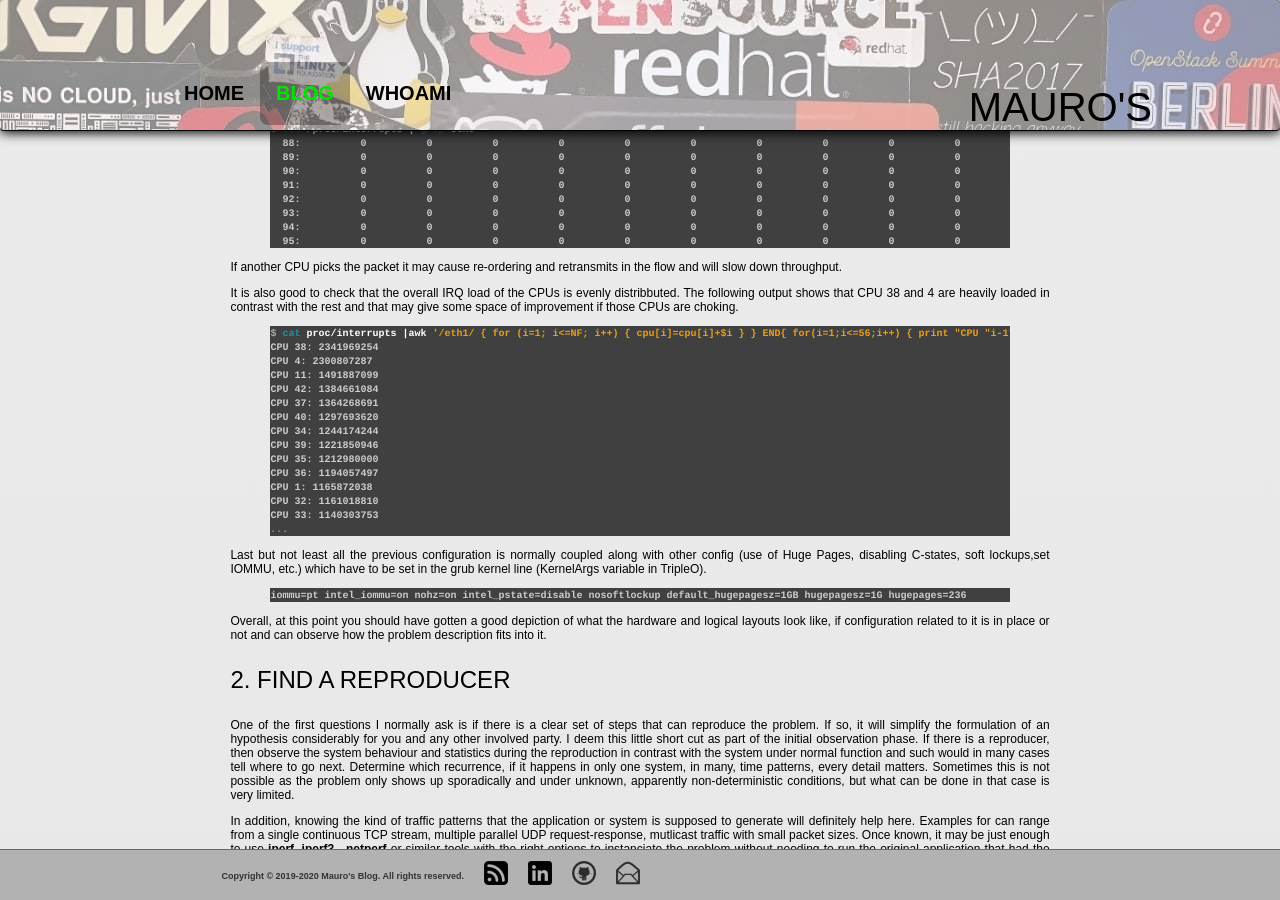
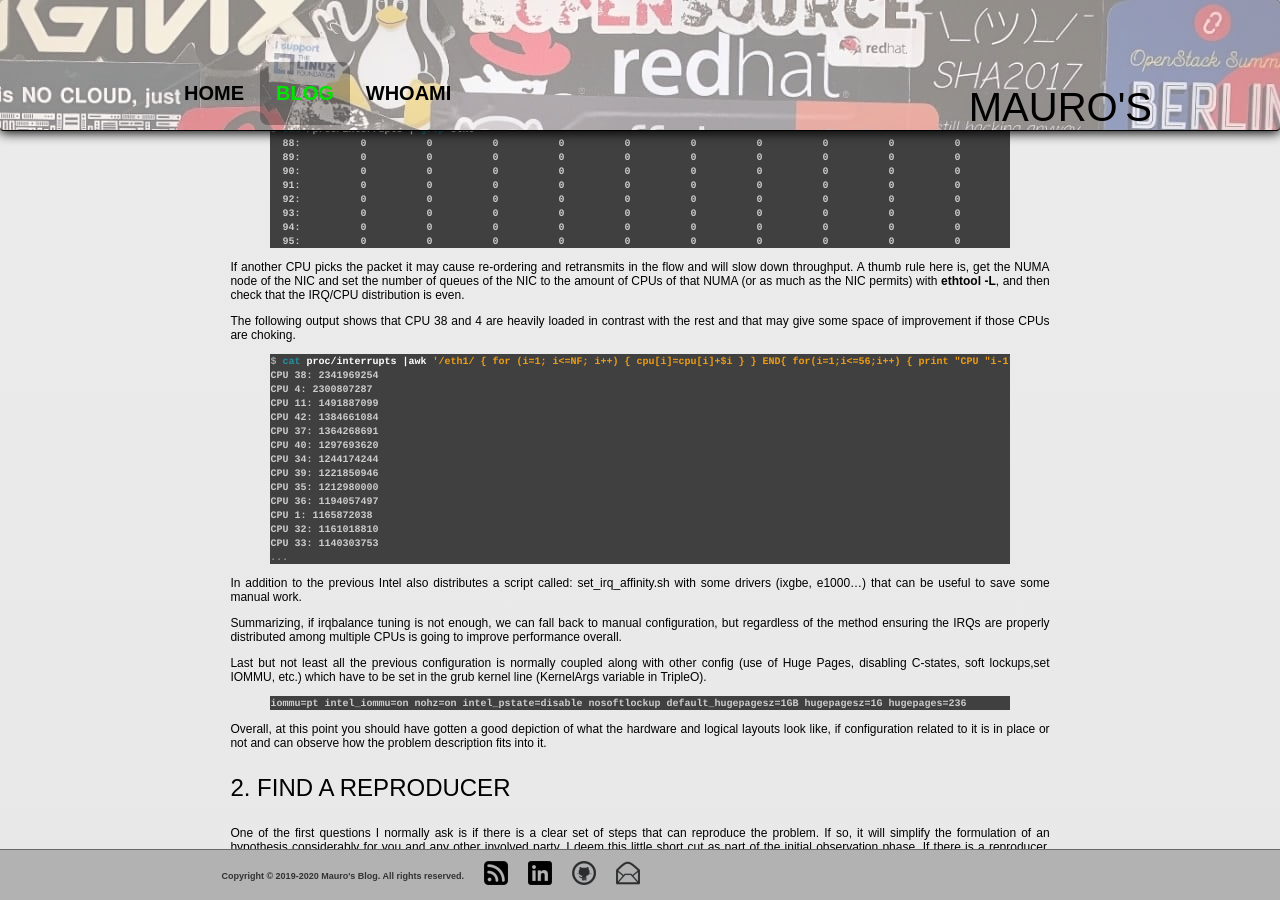
Before and after one commit to mauroseb/mauroseb.github.io, a Jekyll site: the page built from _posts/2019-10-25-troubleshoot-networks-like-netdev.md, in a window 1280 px wide and 900 px high, scrolled down 5422 px. Built offline with Jekyll 4.4.1, drawn with Linux system fonts in a browser that asks for light colours.

Commit message:
Update 2019-10-25-troubleshoot-networks-like-netdev.md

```diff
--- a/_posts/2019-10-25-troubleshoot-networks-like-netdev.md
+++ b/_posts/2019-10-25-troubleshoot-networks-like-netdev.md
@@ -276,8 +276,9 @@ $ cat /proc/interrupts | grep eth0
 {% endhighlight %}
 
 If another CPU picks the packet it may cause re-ordering and retransmits in the flow and will slow down throughput.
+A thumb rule here is, get the NUMA node of the NIC and set the number of queues of the NIC to the amount of CPUs of that NUMA (or as much as the NIC permits) with __ethtool -L__, and then check that the IRQ/CPU distribution is even.
 
-It is also good to check that the overall IRQ load of the CPUs is evenly distribbuted. The following output shows that CPU 38 and 4 are heavily loaded in contrast with the rest and that may give some space of improvement if those CPUs are choking.
+The following output shows that CPU 38 and 4 are heavily loaded in contrast with the rest and that may give some space of improvement if those CPUs are choking.
 
 {% highlight console %}
 $ cat proc/interrupts |awk '/eth1/ { for (i=1; i<=NF; i++) { cpu[i]=cpu[i]+$i } } END{ for(i=1;i<=56;i++) { print "CPU "i-1": "cpu[i] }}' | sort -rn -k 3
@@ -296,6 +297,12 @@ CPU 32: 1161018810
 CPU 33: 1140303753
 ...
 {% endhighlight %}
+
+In addition to the previous Intel also distributes a script called: set_irq_affinity.sh with some drivers (ixgbe, e1000...) that can be useful to save some manual work.
+
+Summarizing, if irqbalance tuning is not enough, we can fall back to manual configuration, but regardless of the method ensuring the IRQs are properly distributed among multiple CPUs is going to improve performance overall.
+
+
 
 Last but not least all the previous configuration is normally coupled along with other config (use of Huge Pages, disabling C-states, soft lockups,set IOMMU, etc.) which have to be set in the grub kernel line (KernelArgs variable in TripleO).
 
```
